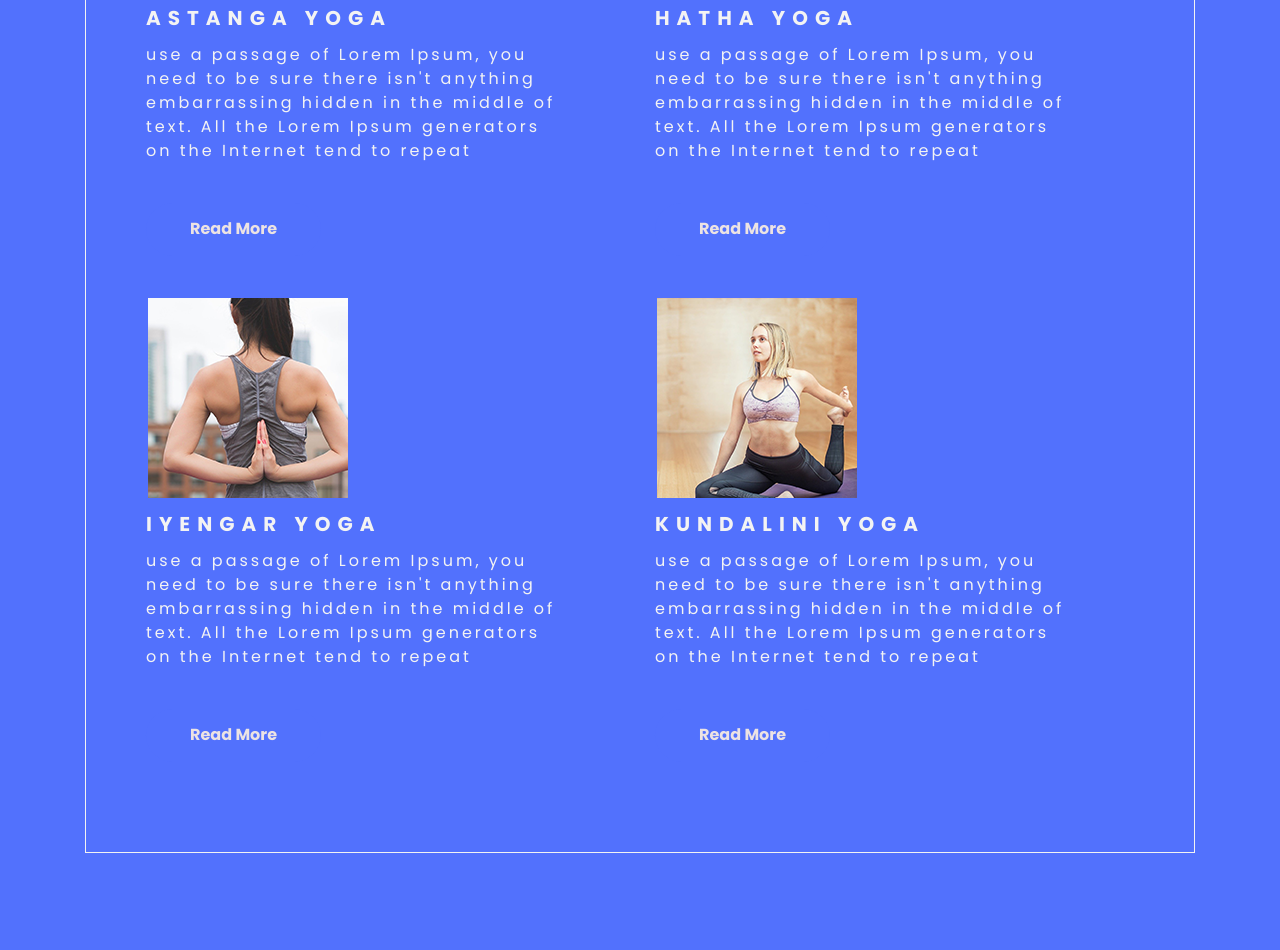
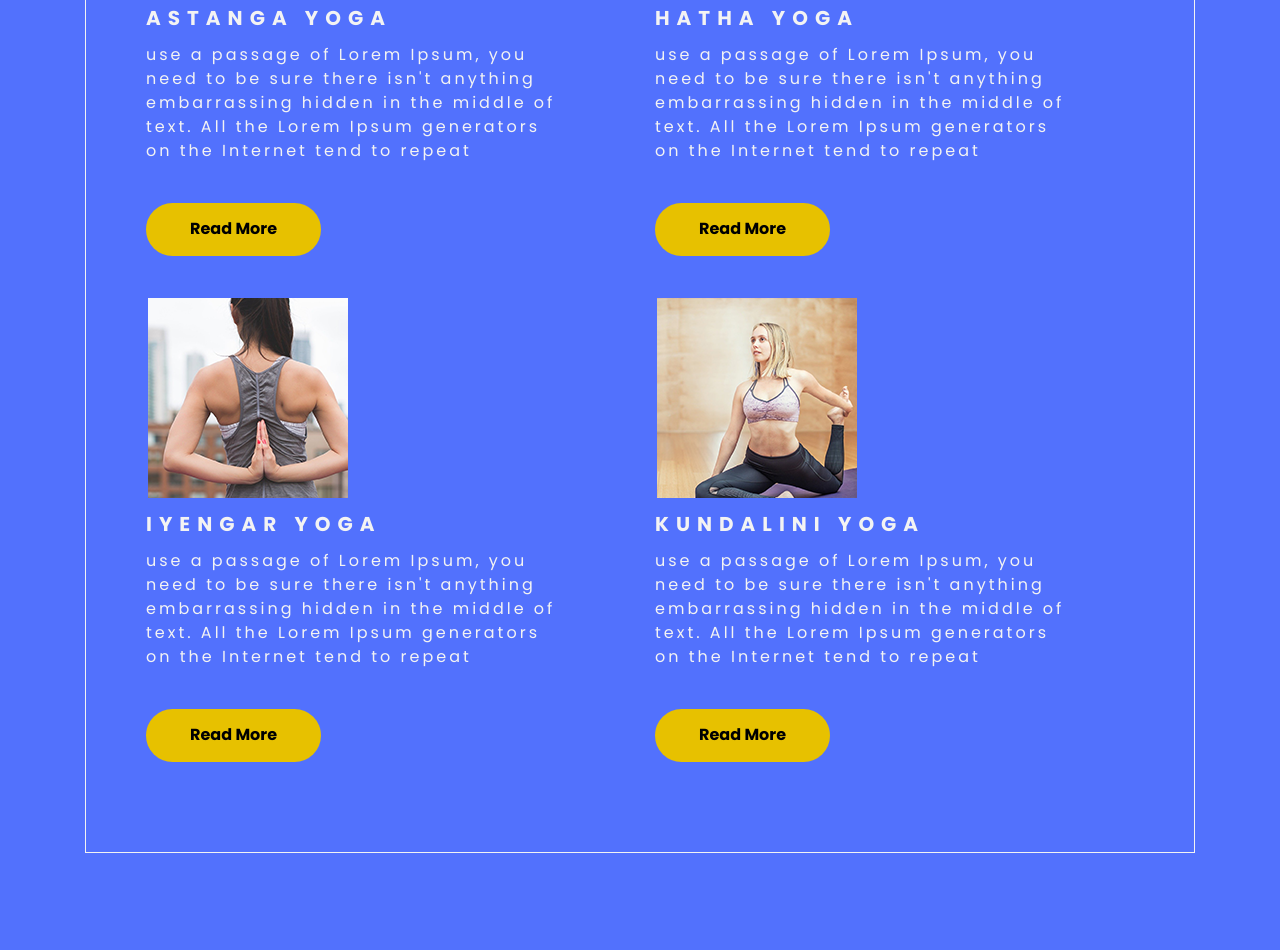
Before and after one commit to harsh098/gcwebsite, a plain HTML site: page index.html in a window 1280 px wide. Shown: the part 1811-2761 px from the top of the page. Drawn offline with nearby package versions, Linux system fonts and the light colour scheme; files whose address does not match are found by name.

Commit message:
fix readme color
Signed-off-by: Harsh Mishra <hmisraji07@gmail.com>

```diff
--- a/css/style.css
+++ b/css/style.css
@@ -560,18 +560,18 @@ button {
     width: 100%;
     float: left;
     font-size: 16px;
-    color: #ece3e3;
+    color: #000;
     padding: 0px;
     font-weight: bold;
-    background-color: #5271fd;
+    background-color: #e7c100;
     text-align: center;
     border-radius: 40px;
     padding: 12px;
 }
 
 .read_btn a:hover {
-    color: #191919;
-    background-color: #ffffff;
+    color: #ffffff;
+    background-color: #191919;
 }
 
 
```
